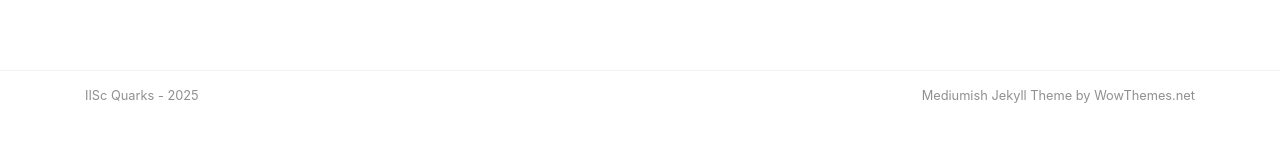
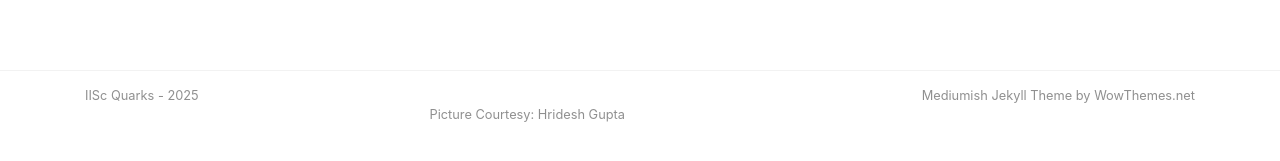
Before and after one commit to Quarks-IISc/blog, a Jekyll site: the page built from _pages/about.md, in a window 1280 px wide and 1014 px high. Shown: the part 816-977 px from the top of the window. Built offline with Jekyll 4.4.1, drawn with Linux system fonts in a browser that asks for light colours; nearby versions of some CDN libraries; comment, search, counter and statistics services are not loaded.

Commit message:
Picture credit

```diff
--- a/_layouts/default.html
+++ b/_layouts/default.html
@@ -219,6 +219,9 @@ End Navigation -->
                 <!-- href="https://www.wowthemes.net/mediumish-free-jekyll-template/" -->
                 <a target="_blank">Mediumish Jekyll Theme</a> by WowThemes.net
             </div>
+            <div class="col-md-6 col-sm-6 text-center text-lg-right">
+                <a target="_blank">Picture Courtesy: Hridesh Gupta </a>
+            </div>
         </div>
     </div>
 </footer>
```
